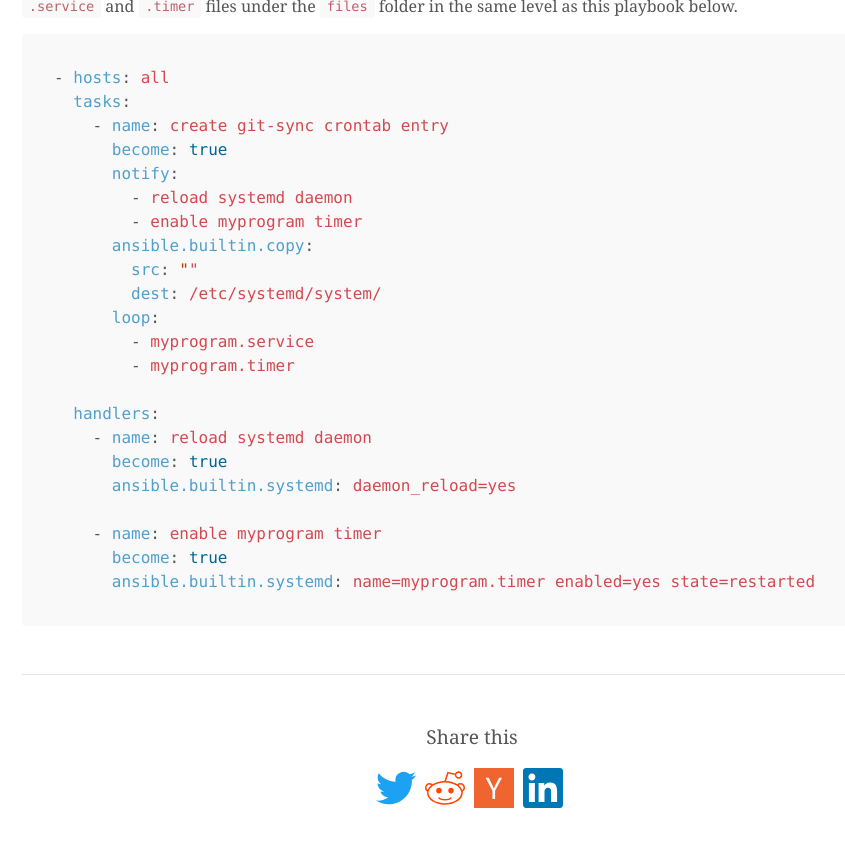
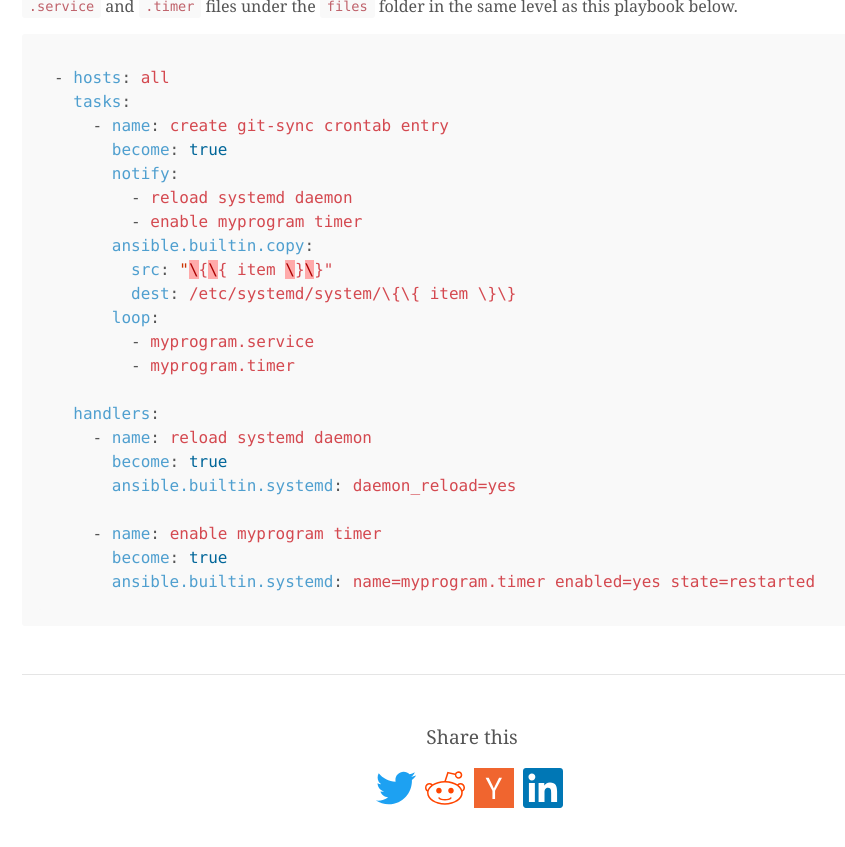
Before and after one commit to kriansa/kriansa.github.io, a Jekyll site: the page built from _posts/2022-01-13-use-systemd-as-cron.md, in a window 1280 px wide and 900 px high, scrolled down 1600 px. Shown: the top 847 px of the window, without its empty margins (168-1013 px from the left). Built offline with Jekyll 4.4.1, drawn with Linux system fonts in a browser that asks for light colours; some web fonts are replaced; comment, search, counter and statistics services are not loaded.

Commit message:
post: escape curly brace

```diff
--- a/_posts/2022-01-13-use-systemd-as-cron.md
+++ b/_posts/2022-01-13-use-systemd-as-cron.md
@@ -77,8 +77,8 @@ below.
         - reload systemd daemon
         - enable myprogram timer
       ansible.builtin.copy:
-        src: "{{ item }}"
-        dest: /etc/systemd/system/{{ item }}
+        src: "\{\{ item \}\}"
+        dest: /etc/systemd/system/\{\{ item \}\}
       loop:
         - myprogram.service
         - myprogram.timer
```
